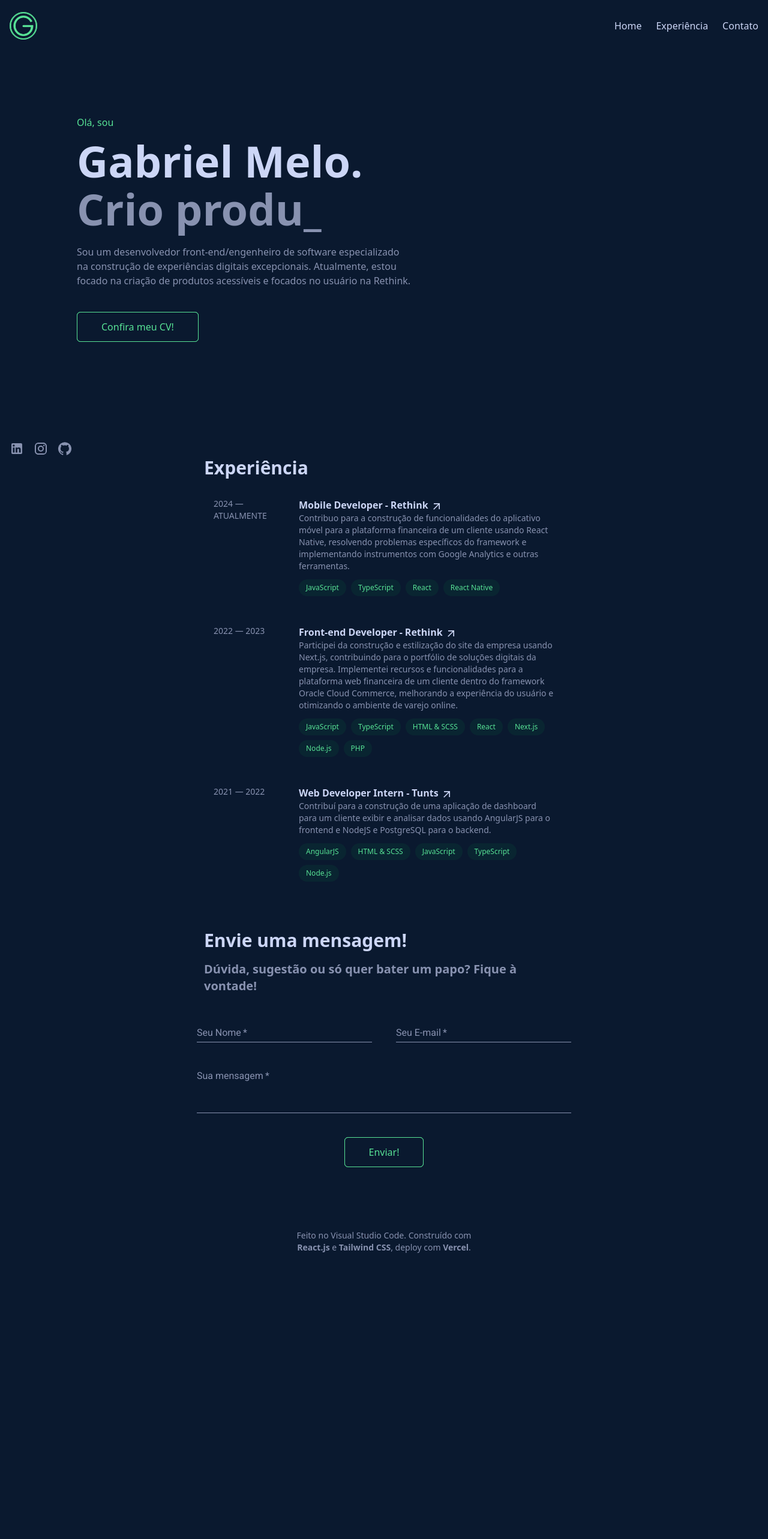
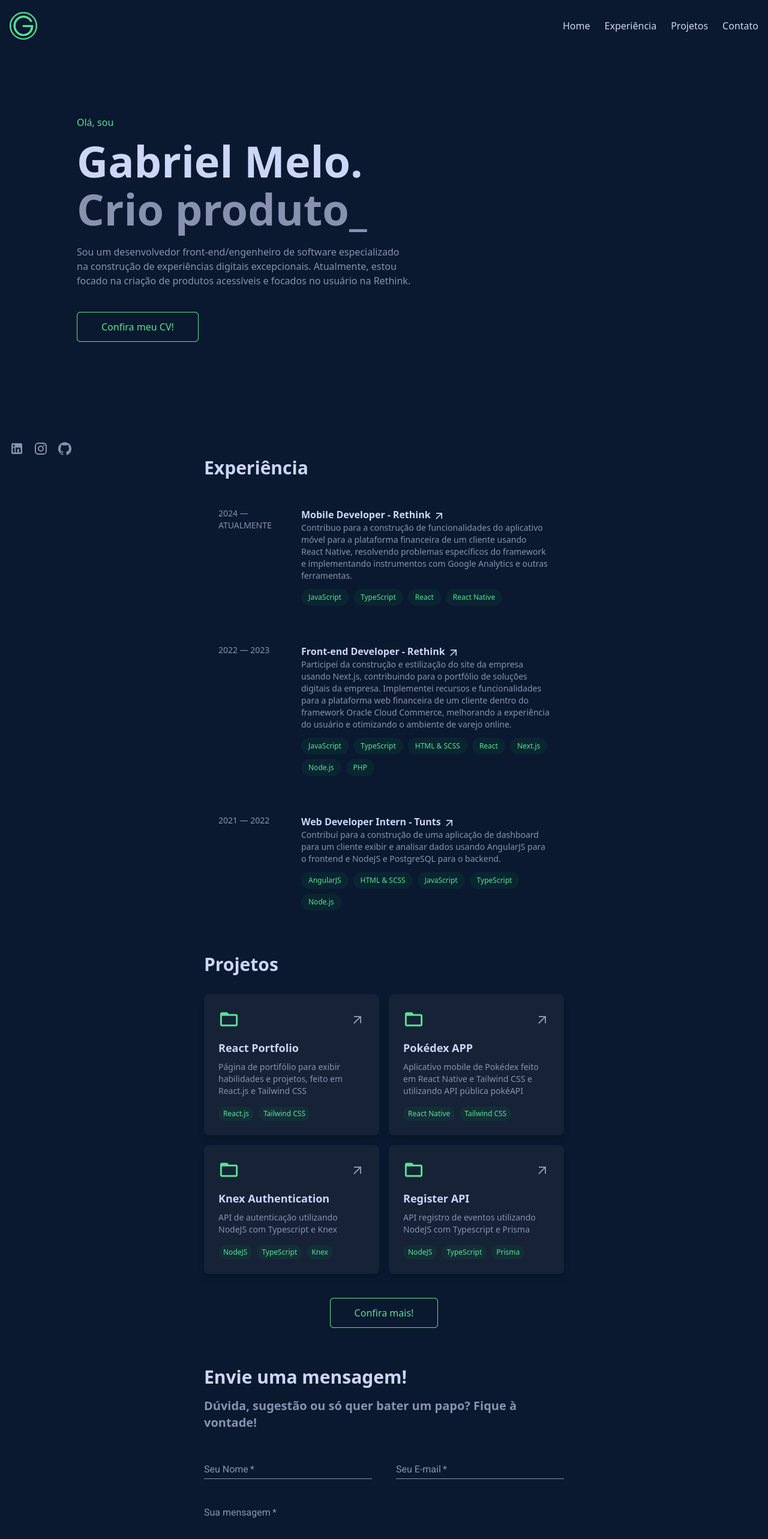
Before and after one commit to gabsrethink/react-portfolio, a React (Vite) app: page / in a window 1280 px wide. Shown: the top 2566 px of the page at 60% size. Before the commit the page ends 2130 px from the top, so only its background shows below. Built offline with nearby package versions, Linux system fonts and the light colour scheme.

Commit message:
feat: projects cards

```diff
--- a/src/app.tsx
+++ b/src/app.tsx
@@ -4,7 +4,8 @@ import ExperienceCard from "./components/experience-card";
 import Footer from "./components/footer";
 import MobileNavbar from "./components/mobile-nav";
 import Nav from "./components/nav";
-import experiences from "./constants/texts.json";
+import ProjectCard from "./components/project-card";
+import text from "./constants/texts.json";
 
 export function App() {
   return (
@@ -15,17 +16,22 @@ export function App() {
         <Cover />
       </div>
 
-      <p
+      <div
         id="experience"
-        className="text-gray-50 max-w-[600px] mx-auto text-3xl font-bold pb-4 max-sm:px-6"
+        className="flex flex-col gap-4 max-w-[600px] mx-auto hover-group w-full pb-12"
       >
-        {experiences.experienceTitle}
-      </p>
-      <div className="flex md:px-0 max-w-[600px] mx-auto flex-col gap-4 hover-group w-full pb-16">
-        {experiences.experiences.map((experience, index) => (
-          <ExperienceCard key={index} experience={experience} />
-        ))}
+        <ExperienceCard
+          experiences={text.experiences}
+          experienceTitle={text.experienceTitle}
+        />
       </div>
+      <div id="projects" className="flex flex-col gap-4 mx-auto w-full pb-16">
+        <ProjectCard
+          projects={text.projects}
+          projectTitle={text.projectsTitle}
+        />
+      </div>
+
       <div id="contact">
         <ContactForm />
       </div>
--- a/src/components/contact.tsx
+++ b/src/components/contact.tsx
@@ -1,15 +1,17 @@
-import React, { useRef, useState } from "react";
 import emailjs from "@emailjs/browser";
 import {
-  TextField,
-  ThemeProvider,
-  createTheme,
   Dialog,
   DialogActions,
   DialogContent,
   DialogTitle,
   Button as MuiButton,
+  TextField,
+  ThemeProvider,
+  createTheme,
 } from "@mui/material";
+import { motion } from "framer-motion";
+import React, { useRef, useState } from "react";
+import texts from "../constants/texts.json";
 import { Button } from "./button";
 
 const theme = createTheme({
@@ -102,21 +104,39 @@ const ContactForm: React.FC = () => {
 
   return (
     <ThemeProvider theme={theme}>
-      <h2 className="text-gray-50 max-w-[600px] mx-auto text-3xl font-bold pb-4 max-sm:px-6">
-        Envie uma mensagem!
-      </h2>
-      <p className="max-w-[600px] mx-auto text-xl font-bold pb-4 max-sm:px-6">
-        Dúvida, sugestão ou só quer bater um papo? Fique à vontade!
-      </p>
-      <div className="flex flex-col items-center justify-center bg-purple-900">
+      <motion.h1
+        className="text-gray-50 max-w-[600px] mx-auto text-3xl font-bold pb-4 max-sm:px-6"
+        initial={{ opacity: 0, x: 50 }}
+        whileInView={{ opacity: 1, x: 0 }}
+        transition={{ duration: 0.6, ease: "easeOut" }}
+        viewport={{ once: true, amount: 0.1 }}
+      >
+        {texts.contactForm.title}
+      </motion.h1>
+      <motion.h2
+        className="max-w-[600px] mx-auto text-xl font-bold pb-4 max-sm:px-6"
+        initial={{ opacity: 0, x: 50 }}
+        whileInView={{ opacity: 1, x: 0 }}
+        transition={{ duration: 0.6, ease: "easeOut" }}
+        viewport={{ once: true, amount: 0.1 }}
+      >
+        {texts.contactForm.subtitle}
+      </motion.h2>
+      <motion.div
+        className="flex flex-col items-center justify-center bg-purple-900"
+        initial={{ opacity: 0, x: 50 }}
+        whileInView={{ opacity: 1, x: 0 }}
+        transition={{ duration: 0.6, ease: "easeOut" }}
+        viewport={{ once: true, amount: 0.1 }}
+      >
         <form
           ref={form}
           onSubmit={sendEmail}
-          className="w-full max-w-2xl p-6 pt-0"
+          className="w-full max-w-[600px] pt-0 max-sm:p-6 max-sm:pt-0"
         >
           <div className="grid grid-cols-1 gap-10 md:grid-cols-2">
             <TextField
-              label="Seu Nome"
+              label={texts.contactForm.fields.nameLabel}
               name="user_name"
               variant="standard"
               required
@@ -126,7 +146,7 @@ const ContactForm: React.FC = () => {
               className="no-focus-border"
             />
             <TextField
-              label="Seu E-mail"
+              label={texts.contactForm.fields.emailLabel}
               name="user_email"
               variant="standard"
               type="email"
@@ -137,7 +157,7 @@ const ContactForm: React.FC = () => {
             />
           </div>
           <TextField
-            label="Sua mensagem"
+            label={texts.contactForm.fields.messageLabel}
             name="message"
             variant="standard"
             multiline
@@ -149,17 +169,23 @@ const ContactForm: React.FC = () => {
             className="no-focus-border"
           />
           <div className="flex justify-center mt-8">
-            <Button text="Enviar!" type="submit" loading={loading} />
+            <Button
+              text={texts.contactForm.buttonText}
+              type="submit"
+              loading={loading}
+            />
           </div>
         </form>
-      </div>
+      </motion.div>
       <Dialog open={open} onClose={() => setOpen(false)}>
-        <DialogTitle>Obrigado!</DialogTitle>
+        <DialogTitle>{texts.contactForm.dialog.title}</DialogTitle>
         <DialogContent>
-          <p>Sua mensagem foi enviada com sucesso!</p>
+          <p>{texts.contactForm.dialog.content}</p>
         </DialogContent>
         <DialogActions>
-          <MuiButton onClick={() => setOpen(false)}>Fechar</MuiButton>
+          <MuiButton onClick={() => setOpen(false)}>
+            {texts.contactForm.dialog.closeButton}
+          </MuiButton>
         </DialogActions>
       </Dialog>
     </ThemeProvider>
--- a/src/components/cover.tsx
+++ b/src/components/cover.tsx
@@ -1,4 +1,5 @@
 import React from "react";
+import { motion } from "framer-motion";
 import { Button } from "./button";
 import texts from "../constants/texts.json";
 import Typewriter from "./typewriter";
@@ -18,18 +19,65 @@ export const Cover: React.FC = () => {
     window.open(cvLink, "_blank", "noopener,noreferrer");
   };
 
+  const containerVariants = {
+    hidden: { opacity: 0, y: 50 },
+    visible: (i: number) => ({
+      opacity: 1,
+      y: 0,
+      transition: {
+        delay: i * 0.2,
+        duration: 0.6,
+        ease: "easeOut",
+      },
+    }),
+  };
+
   return (
     <div className="max-xl:px-6 flex max-w-[1024px] mx-auto justify-center flex-col items-start py-48 max-sm:py-36">
-      <p className="text-green-300 text-base pb-4 font-medium">{greeting}</p>
-      <h1 className="text-gray-50 text-7xl max-sm:text-5xl font-bold pb-2">
+      <motion.p
+        className="text-green-300 text-base pb-4 font-medium"
+        custom={0}
+        initial="hidden"
+        animate="visible"
+        variants={containerVariants}
+      >
+        {greeting}
+      </motion.p>
+      <motion.h1
+        className="text-gray-50 text-7xl max-sm:text-5xl font-bold pb-2"
+        custom={1}
+        initial="hidden"
+        animate="visible"
+        variants={containerVariants}
+      >
         {name}
-      </h1>
-      <Typewriter phrases={headline} />
-      <p className="text-base max-w-[560px] pt-6 pb-10">
+      </motion.h1>
+      <motion.div
+        custom={2}
+        initial="hidden"
+        animate="visible"
+        variants={containerVariants}
+      >
+        <Typewriter phrases={headline} />
+      </motion.div>
+      <motion.p
+        className="text-base max-w-[560px] pt-6 pb-10"
+        custom={3}
+        initial="hidden"
+        animate="visible"
+        variants={containerVariants}
+      >
         {descriptionParts[0]} <a href={link}>{descriptionParts[1]}</a>
         {descriptionParts[2]}
-      </p>
-      <Button text={buttonText} onClick={handleButtonClick} />
+      </motion.p>
+      <motion.div
+        custom={4}
+        initial="hidden"
+        animate="visible"
+        variants={containerVariants}
+      >
+        <Button text={buttonText} onClick={handleButtonClick} />
+      </motion.div>
     </div>
   );
 };
--- a/src/components/experience-card.tsx
+++ b/src/components/experience-card.tsx
@@ -1,29 +1,51 @@
 import React from "react";
+import { motion } from "framer-motion";
 import { ArrowOutward } from "@mui/icons-material";
 
 interface ExperienceCardProps {
+  experiences: {
     position: string;
     company: string;
     duration: string;
-  title?: string;
     description: string;
     skills: string[];
     link?: string;
+  }[];
+  experienceTitle: string;
 }
 
-const ExperienceCard: React.FC<{ experience: ExperienceCardProps }> = ({
-  experience,
+const ExperienceCard: React.FC<ExperienceCardProps> = ({
+  experiences,
+  experienceTitle,
 }) => {
-  const handleClick = () => {
-    window.open(experience.link, "_blank", "noopener,noreferrer");
-  };
-
   return (
+    <div>
+      <motion.h1
+        className="text-gray-50 text-3xl font-bold pb-6 max-sm:px-6 max-sm:pb-2"
+        initial={{ opacity: 0, x: 50 }}
+        whileInView={{ opacity: 1, x: 0 }}
+        transition={{ duration: 0.6, ease: "easeOut" }}
+        viewport={{ once: true, amount: 0.1 }}
+      >
+        {experienceTitle}
+      </motion.h1>
+      <motion.div
+        initial={{ opacity: 0, x: 50 }}
+        whileInView={{ opacity: 1, x: 0 }}
+        transition={{ duration: 0.6, ease: "easeOut" }}
+        viewport={{ once: true, amount: 0.1 }}
+        className="flex flex-col gap-4 max-sm:gap-0"
+      >
+        {experiences.map((experience, index) => (
           <div
-      onClick={handleClick}
-      className="flex justify-center flex-row items-start hover-item rounded-lg hover:bg-gray-10/60 group p-4 max-sm:flex-col max-sm:hover:bg-transparent  max-sm:px-6 cursor-pointer"
+            key={index}
+            onClick={() =>
+              experience.link &&
+              window.open(experience.link, "_blank", "noopener,noreferrer")
+            }
+            className="flex justify-center flex-row items-start hover-item rounded-lg hover:bg-gray-10/60 group p-6 max-sm:flex-col max-sm:hover:bg-transparent cursor-pointer"
           >
-      <div className=" text-sm w-1/4 max-sm:w-auto max-sm:text-start">
+            <div className="text-sm w-1/4 max-sm:w-auto max-sm:text-start">
               <p>{experience.duration}</p>
             </div>
             <div className="flex flex-col w-3/4 max-sm:w-full">
@@ -37,16 +59,20 @@ const ExperienceCard: React.FC<{ experience: ExperienceCardProps }> = ({
               </div>
               <p className="text-sm pb-3">{experience.description}</p>
               <div className="flex flex-wrap flex-row gap-2 text-sm">
-          {experience.skills.map((skill, index) => (
-            <div className="rounded-full bg-green-700/10 px-3 py-1 text-xs font-medium leading-5 text-green-300">
-              <span className="shrink-0" key={index}>
-                {skill}
-              </span>
+                {experience.skills.map((skill, skillIndex) => (
+                  <div
+                    key={skillIndex}
+                    className="rounded-full bg-green-700/10 px-3 py-1 text-xs font-medium leading-5 text-green-300"
+                  >
+                    <span className="shrink-0">{skill}</span>
                   </div>
                 ))}
               </div>
             </div>
           </div>
+        ))}
+      </motion.div>
+    </div>
   );
 };
 
--- a/src/components/nav.tsx
+++ b/src/components/nav.tsx
@@ -1,4 +1,5 @@
 import React, { useState, useEffect } from "react";
+import { motion } from "framer-motion";
 import { NavLink } from "./nav-link";
 import logo from "../assets/logo.png";
 
@@ -42,6 +43,19 @@ const Navbar: React.FC = () => {
     });
   }, []);
 
+  const itemVariants = {
+    hidden: { opacity: 0, y: -50 },
+    visible: (i: number) => ({
+      opacity: 1,
+      y: 0,
+      transition: {
+        delay: i * 0.2,
+        duration: 0.6,
+        ease: "easeOut",
+      },
+    }),
+  };
+
   return (
     <nav
       className={`max-sm:hidden w-full py-5 bg-purple-900 fixed top-0 z-10 transition duration-300 ${
@@ -50,22 +64,59 @@ const Navbar: React.FC = () => {
     >
       <div className="max-w-7xl mx-auto px-4">
         <div className="flex justify-between items-center">
-          <button className="relative font-thin text-x1">
+          <motion.button
+            className="relative font-thin text-x1"
+            custom={0}
+            initial="hidden"
+            animate="visible"
+            variants={itemVariants}
+          >
             <div className="absolute inset-x-0 h-full bg-green-300 border border-green-300 rounded-full" />
             <div className="relative bg-purple-900 border border-green-300 transition transform duration-200 hover:-translate-x-1 hover:-translate-y-1 rounded-full text-green-300 font-medium">
               <img src={logo} alt="Logo" className="h-auto w-11" />
             </div>
-          </button>
+          </motion.button>
           <div className="flex space-x-6">
+            <motion.div
+              custom={1}
+              initial="hidden"
+              animate="visible"
+              variants={itemVariants}
+            >
               <NavLink href="#home" className="nav-link">
                 Home
               </NavLink>
+            </motion.div>
+            <motion.div
+              custom={2}
+              initial="hidden"
+              animate="visible"
+              variants={itemVariants}
+            >
               <NavLink href="#experience" className="nav-link">
                 Experiência
               </NavLink>
+            </motion.div>
+            <motion.div
+              custom={3}
+              initial="hidden"
+              animate="visible"
+              variants={itemVariants}
+            >
+              <NavLink href="#projects" className="nav-link">
+                Projetos
+              </NavLink>
+            </motion.div>
+            <motion.div
+              custom={4}
+              initial="hidden"
+              animate="visible"
+              variants={itemVariants}
+            >
               <NavLink href="#contact" className="nav-link">
                 Contato
               </NavLink>
+            </motion.div>
           </div>
         </div>
       </div>
--- /dev/null
+++ b/src/components/project-card.tsx
@@ -0,0 +1,91 @@
+import React from "react";
+import { motion } from "framer-motion";
+import { FolderOpen, ArrowOutward } from "@mui/icons-material";
+import { Button } from "./button";
+import texts from "../constants/texts.json";
+
+interface ProjectCardProps {
+  projects: {
+    title: string;
+    description: string;
+    tech: string[];
+    link?: string;
+  }[];
+  projectTitle: string;
+}
+
+const ProjectCard: React.FC<ProjectCardProps> = ({
+  projects,
+  projectTitle,
+}) => {
+  const handleButtonClick = () => {
+    window.open(texts.projectsLink, "_blank", "noopener,noreferrer");
+  };
+
+  return (
+    <div>
+      <motion.h1
+        id="projects"
+        className="text-gray-50 max-w-[600px] mx-auto text-3xl font-bold pb-8 max-sm:px-6"
+        initial={{ opacity: 0, x: 50 }}
+        whileInView={{ opacity: 1, x: 0 }}
+        transition={{ duration: 0.6, ease: "easeOut" }}
+        viewport={{ once: true, amount: 0.1 }}
+      >
+        {projectTitle}
+      </motion.h1>
+      <div className="grid grid-cols-1 sm:grid-cols-2 lg:grid-cols-2 gap-4 mx-auto max-w-[600px] max-sm:px-6 max-sm:justify-items-center">
+        {projects.map((project, index) => (
+          <motion.div
+            key={index}
+            initial={{ opacity: 0, y: 50 }}
+            whileInView={{ opacity: 1, y: 0 }}
+            transition={{
+              opacity: { duration: 0.6, ease: "easeOut", delay: index * 0.2 },
+              y: { duration: 0.6, ease: "easeOut", delay: index * 0.2 },
+            }}
+            viewport={{ once: true, amount: 0.1 }}
+            whileHover={{ y: -10 }}
+            className="bg-gray-10/60 p-6 rounded-lg shadow-lg cursor-pointer max-w-[400px] w-full group transform transition-transform duration-200 ease-out hover:-translate-y-2"
+            onClick={() =>
+              project.link &&
+              window.open(project.link, "_blank", "noopener,noreferrer")
+            }
+            whileHover={{ y: -10 }} // Movemos o card para cima no hover
+            transition={{
+              type: "spring", // Tipo de transição spring para suavidade no hover
+              stiffness: 300, // Firmesa da animação no hover
+              damping: 15, // Amortecimento para o hover
+            }}
+          >
+            <div className="flex justify-between items-center">
+              <FolderOpen fontSize="large" className="text-green-300" />
+              <div className="transition-transform duration-200 group-hover:translate-x-1 group-hover:-translate-y-1 group-hover:text-green-300">
+                <ArrowOutward />
+              </div>
+            </div>
+            <h2 className="text-lg font-semibold text-gray-50 mt-4 group-hover:text-green-300 transition-colors duration-200 ease-out">
+              {project.title}
+            </h2>
+            <p className="mt-2 text-sm">{project.description}</p>
+            <div className="flex flex-wrap gap-2 mt-4">
+              {project.tech.map((tech, techIndex) => (
+                <span
+                  key={techIndex}
+                  className="text-xs font-medium text-green-300 bg-green-700/10 px-2 py-1 rounded-full"
+                >
+                  {tech}
+                </span>
+              ))}
+            </div>
+          </motion.div>
+        ))}
+      </div>
+      <div className="flex justify-center mt-10">
+        <Button text={texts.projetcsButtonText} onClick={handleButtonClick} />
+      </div>
+    </div>
+  );
+};
+
+export default ProjectCard;
--- a/src/components/typewriter.tsx
+++ b/src/components/typewriter.tsx
@@ -45,7 +45,7 @@ export default function Typewriter({ phrases }: Props) {
 
   return (
     <>
-      <div className="text-7xl max-sm:text-5xl font-bold max-lg:h-32">
+      <div className="text-7xl max-sm:text-5xl font-bold max-md:h-24 max-xsm:h-36">
         {text}
         <span className={state === "waiting" ? "animate-blink" : ""}>_</span>
       </div>
--- a/src/constants/texts.json
+++ b/src/constants/texts.json
@@ -70,5 +70,49 @@
     "buttonText": "Confira meu CV!",
     "cvLink": "https://drive.google.com/file/d/177eab-K1Ovpt6gjJK24B-9qbBkYaWHAf/view?usp=sharing",
     "link": "https://www.rethink.dev/"
-  }
+  },
+  "contactForm": {
+    "title": "Envie uma mensagem!",
+    "subtitle": "Dúvida, sugestão ou só quer bater um papo? Fique à vontade!",
+    "fields": {
+      "nameLabel": "Seu Nome",
+      "emailLabel": "Seu E-mail",
+      "messageLabel": "Sua mensagem"
+    },
+    "buttonText": "Enviar!",
+    "dialog": {
+      "title": "Obrigado!",
+      "content": "Sua mensagem foi enviada com sucesso!",
+      "closeButton": "Fechar"
+    }
+  },
+  "projectsTitle": "Projetos",
+  "projetcsButtonText": "Confira mais!",
+  "projectsLink": "https://github.com/gabsrethink",
+  "projects": [
+    {
+      "title": "React Portfolio",
+      "description": "Página de portifólio para exibir habilidades e projetos, feito em React.js e Tailwind CSS",
+      "tech": ["React.js", "Tailwind CSS"],
+      "link": "https://github.com/gabsrethink/react-portfolio"
+    },
+    {
+      "title": "Pokédex APP",
+      "description": "Aplicativo mobile de Pokédex feito em React Native e Tailwind CSS e utilizando API pública pokéAPI",
+      "tech": ["React Native", "Tailwind CSS"],
+      "link": "https://github.com/gabsrethink/pokedex"
+    },
+    {
+      "title": "Knex Authentication",
+      "description": "API de autenticação utilizando NodeJS com Typescript e Knex",
+      "tech": ["NodeJS", "TypeScript", "Knex"],
+      "link": "https://github.com/gabsrethink/nodejs-knex-authentication"
+    },
+    {
+      "title": "Register API",
+      "description": "API registro de eventos utilizando NodeJS com Typescript e Prisma",
+      "tech": ["NodeJS", "TypeScript", "Prisma"],
+      "link": "https://github.com/gabsrethink/server-node"
+    }
+  ]
 }
--- a/src/index.css
+++ b/src/index.css
@@ -1,6 +1,11 @@
 @tailwind base;
 @tailwind components;
 @tailwind utilities;
+
+html,
+body {
+  overflow-x: hidden;
+}
 
 html {
   scroll-behavior: smooth;
--- a/tailwind.config.js
+++ b/tailwind.config.js
@@ -16,7 +16,7 @@ export default {
         blink: 'blink 1s step-end infinite',
       },
       screens: {
-        'xsm': '380px',
+        'xsm': '370px',
       },
       colors: {
         gray: {
```
Lines whose indentation alone changed are shown as unchanged.
